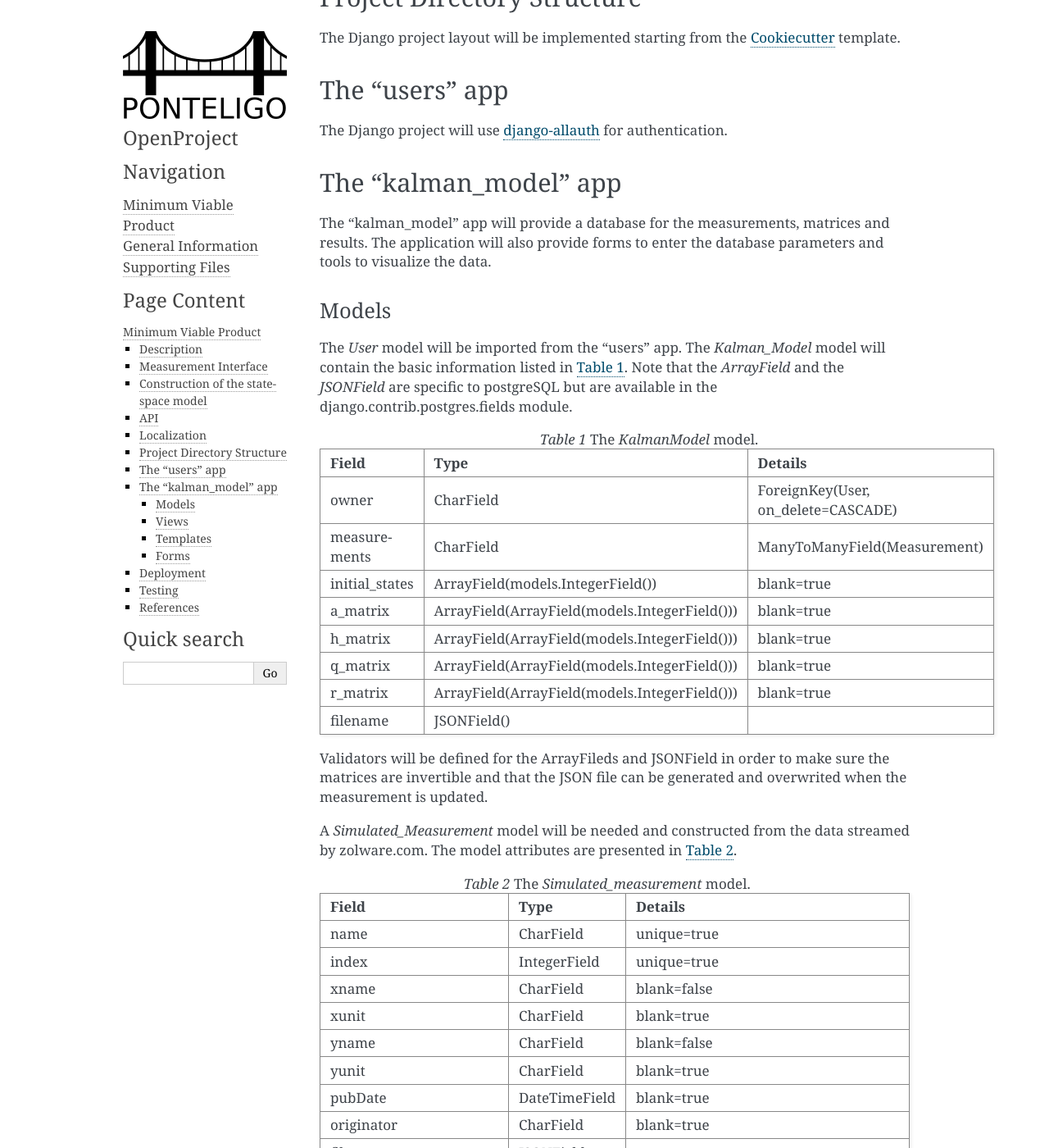
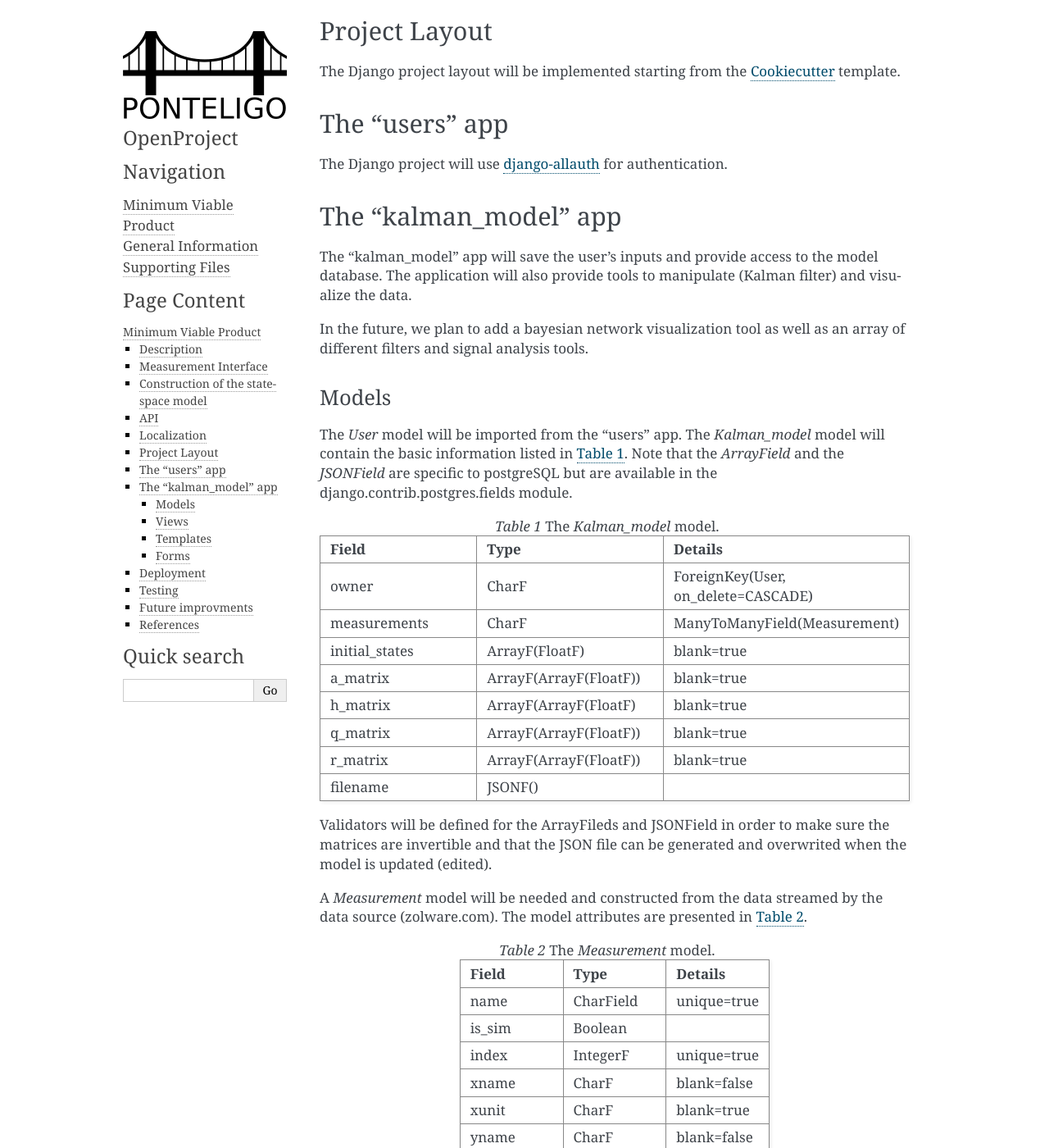
Before and after one commit to zolware/specsPonteligo, a Sphinx documentation site: the page built from doc/mvp.rst, in a window 1280 px wide and 1400 px high, scrolled down 1972 px. Shown: the whole window at 82% size. Built offline with Sphinx 7.4.7, drawn with Linux system fonts in a browser that asks for light colours; cross-references to code outside the pages are shown as plain code; some of the changed text lies outside the part shown.

Commit message:
Added precisions.

```diff
--- a/doc/index.rst
+++ b/doc/index.rst
@@ -1,6 +1,6 @@
-=========================
-Pnteligo's Specifications
-=========================
+==========================
+Ponteligo's Specifications
+==========================
 
 .. toctree::
    :maxdepth: 1
--- a/doc/mvp.rst
+++ b/doc/mvp.rst
@@ -57,6 +57,8 @@ The state-transition matrix :math:`\mathbf{A}`, the state-to-measurement matrix
 We assume that the covariance matrix of the state-transition noise is diagonal (uncorelated system) and that the matrix elements, :math:`Q_{11}` and :math:`Q_{22}`, are the variances of random number obtained from a normal distribution of mean 0. A similarly assumption is made for the covariance matrix of the measurement noise :math:`R`.
 
 We also assume that the initial state space vector is known, i.e. :math:`X_0`.
+
+The MVP will allow a maximimum of three states (signals) per model.
 
 The user inputs for the model are:
 
@@ -78,8 +80,8 @@ Localization
 The web application will be available in French and in English.
 
 
-Project Directory Structure
----------------------------
+Project Layout
+--------------
 
 The Django project layout will be implemented starting from the `Cookiecutter <https://github.com/pydanny/cookiecutter-django>`_ template.
 
@@ -93,48 +95,50 @@ The Django project will use `django-allauth <https://github.com/pennersr/django-
 The "kalman_model" app
 ----------------------
 
-The "kalman_model" app will provide a database for the measurements, matrices and results. The application will also provide forms to enter the database parameters and tools to visualize the data.
+The "kalman_model" app will save the user's inputs and provide access to the model database. The application will also provide tools to manipulate (Kalman filter) and visualize the data.
+
+In the future, we plan to add a bayesian network visualization tool as well as an array of different filters and signal analysis tools.
 
 Models
 ######
 
-The *User* model will be imported from the "users" app. The *Kalman_Model* model will contain the basic information listed in :numref:`table1`. Note that the *ArrayField* and the *JSONField* are specific to postgreSQL but are available in the django.contrib.postgres.fields module.
+The *User* model will be imported from the "users" app. The *Kalman_model* model will contain the basic information listed in :numref:`table1`. Note that the *ArrayField* and the *JSONField* are specific to postgreSQL but are available in the django.contrib.postgres.fields module.
 
-.. csv-table:: The *KalmanModel* model.
+.. csv-table:: The *Kalman_model* model.
    :name: table1
    :header: "Field", "Type", "Details"
-   :widths: 10, 5, 15
+   :widths: 5, 5, 5
 
-    "owner", "CharField", "ForeignKey(User, on_delete=CASCADE)"
-    "measurements", "CharField", "ManyToManyField(Measurement)"
-    "initial_states", "ArrayField(models.IntegerField())", "blank=true"
-    "a_matrix", "ArrayField(ArrayField(models.IntegerField()))", "blank=true"
-    "h_matrix", "ArrayField(ArrayField(models.IntegerField()))", "blank=true"
-    "q_matrix", "ArrayField(ArrayField(models.IntegerField()))", "blank=true"
-    "r_matrix", "ArrayField(ArrayField(models.IntegerField()))", "blank=true"
-    "filename", "JSONField()", ""
+    "owner", "CharF", "ForeignKey(User, on_delete=CASCADE)"
+    "measurements", "CharF", "ManyToManyField(Measurement)"
+    "initial_states", "ArrayF(FloatF)", "blank=true"
+    "a_matrix", "ArrayF(ArrayF(FloatF))", "blank=true"
+    "h_matrix", "ArrayF(ArrayF(FloatF)", "blank=true"
+    "q_matrix", "ArrayF(ArrayF(FloatF))", "blank=true"
+    "r_matrix", "ArrayF(ArrayF(FloatF))", "blank=true"
+    "filename", "JSONF()", ""
 
-Validators will be defined for the ArrayFileds and JSONField in order to make sure the matrices are invertible and that the JSON file can be generated and overwrited when the measurement is updated.
+Validators will be defined for the ArrayFileds and JSONField in order to make sure the matrices are invertible and that the JSON file can be generated and overwrited when the model is updated (edited).
 
-A *Simulated_Measurement* model will be needed and constructed from the data streamed by zolware.com. The model attributes are presented in :numref:`table2`.
+A *Measurement* model will be needed and constructed from the data streamed by the data source (zolware.com). The model attributes are presented in :numref:`table2`.
 
-.. csv-table::  The *Simulated_measurement* model.
+.. csv-table::  The *Measurement* model.
     :name: table2
     :header: "Field", "Type", "Details"
-    :widths: 10, 5, 15
+    :widths: 5, 5, 5
 
      "name", "CharField", "unique=true"
-     "index", "IntegerField", "unique=true"
-     "xname", "CharField", "blank=false"
-     "xunit", "CharField", "blank=true"
-     "yname", "CharField", "blank=false"
-     "yunit", "CharField", "blank=true"
-     "pubDate", "DateTimeField", "blank=true"
-     "originator", "CharField", "blank=true"
-     "filename", "JSONField", ""
+     "is_sim", "Boolean", ""
+     "index", "IntegerF", "unique=true"
+     "xname", "CharF", "blank=false"
+     "xunit", "CharF", "blank=true"
+     "yname", "CharF", "blank=false"
+     "yunit", "CharF", "blank=true"
+     "pubDate", "DateTimeF", "blank=true"
+     "originator", "CharF", "blank=true"
+     "filename", "JSONF", ""
 
-.. todo::
-   Give a brief description of the models' attributes.
+The is_sim atribute is true if the data ares simualted, and the index attribute correponds to the length of the measurment array.
 
 
 Views
@@ -170,24 +174,12 @@ The base template will be based on the original `Cookiecutter <https://github.co
 Forms
 #####
 
-The Model Form will contain the elements of figure :numref:`f_form` for a three-states model:
-
-.. figure:: ../images/mvp_form.svg
-    :name: f_form
-    :width: 600px
-    :align: center
-    :height: 450px
-    :alt: alternate text
-    :figclass: align-center
-
-    Schematics of the model form.
-
-Each elements can be edited excepted for the non-diagonal elements of the matrix :math:`\mathbf{Q}` and :math:`\mathbf{R}`.
+The Model Form will contain the elements the user inputs defined in :numref:`sec_state_space`. The size of the matrices will be determined by the number of signals (maximum three for the MVP). Note that the size of the matrices can be ajusted be leaving zeros on the diagonal of the rows and columns to be removed.
 
 Deployment
 ----------
 
-For now just use the Heroku `instructions <https://devcenter.heroku.com/articles/deploying-python>`_. Eventually we will follow the best practices presented in :cite:`Roy2015`.
+Follow the Heroku `instructions <https://devcenter.heroku.com/articles/deploying-python>`_. Eventually we will follow the best practices presented in :cite:`Roy2015`.
 
 
 Testing
@@ -195,17 +187,17 @@ Testing
 
 Should be similar to what is presented in the introductory book of :cite:`Parcival2014`.
 
-.. Future improvments
-.. ------------------
+Future improvments
+------------------
 
-.. - Add unknown parameters (parameters to be learned) to the models.
-.. - Add different learning algorithms, for instance the Maximum Likelihood Estimate (MLE).
-.. - Add different smoothing techniques.
-.. - Add other variation of the Kalman filter (Extended, unscent, switching)
-.. - Add other solving methods, e.g. UD filter, Square-root filter.
-.. - Add a bayesian network visualization tool.
-.. - Support for varying time-step size.
-.. - Switch to Amazon EC2?
+- Add unknown parameters (parameters to be learned) to the models.
+- Add different learning algorithms, for instance the Maximum Likelihood Estimate (MLE).
+- Add different smoothing techniques.
+- Add other variation of the Kalman filter (Extended, unscent, switching)
+- Add other solving methods, e.g. UD filter, Square-root filter.
+- Add a bayesian network visualization tool.
+- Support for varying time-step size.
+- Switch to Amazon EC2?
 
 References
 ----------
```
Also changed, not shown: other parts of doc/mvp.rst (+3 -3 lines).
